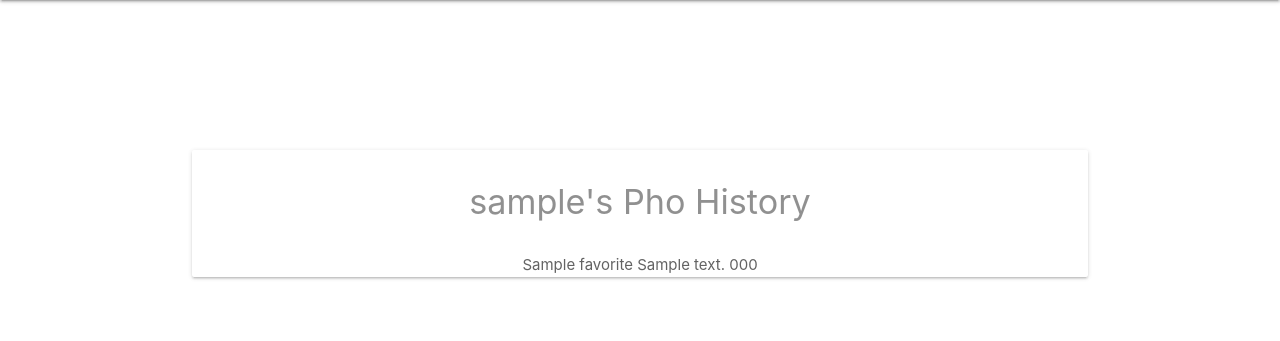
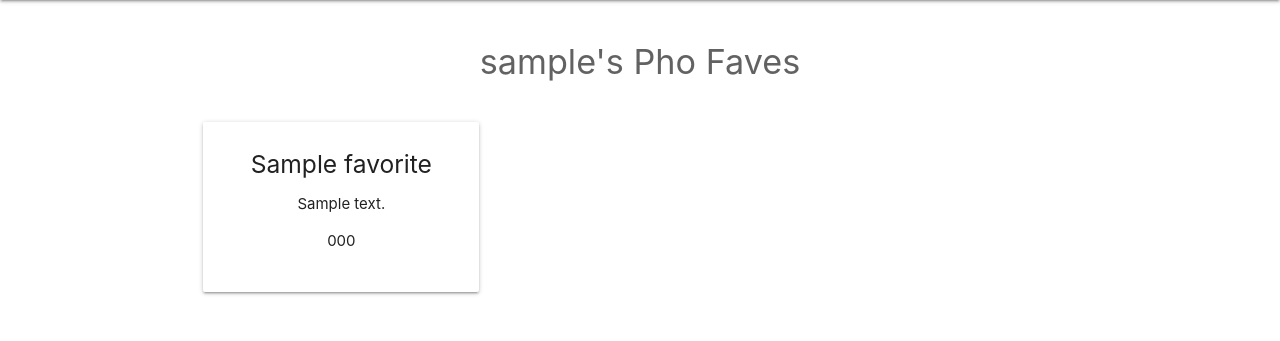
Before and after one commit to audreyandoy/phofinder, a Node server app: template views/profile.ejs in a window 1280 px wide. Shown: the part 64-405 px from the top of the page. Run offline with Node 20, Linux system fonts and the light colour scheme; a user stored in the database is signed in; tables that the repository leaves empty hold one stand-in row (values such as "Sample post"); the template is opened without the code that fills it: most values are stand-ins (such as "Sample title", 1, 10 or a date in 2020); some libraries are stand-ins or nearby versions.

Commit message:
put phofavs in cards

```diff
--- a/views/profile.ejs
+++ b/views/profile.ejs
@@ -1,15 +1,22 @@
-<div class="middle">
-  <div class="card">
-    <div class="title">
-      <h4><%= currentUser.username %>'s Pho History</h4>
+    <div class="col s12 m6 title">
+      <h4><%= currentUser.username %>'s Pho Faves</h4>
     </div>
 
     <ul>
-      <% favorites.forEach(function(business) { %>
-       <div class="col s4 m4"><%= business.restName %> <%= business.address %> <%= business.phone %></div>
+      <div class="row">
+        <% favorites.forEach(function(business) { %>
+         <div class="col s4 m4">
+           <li>
+             <div class="card-panel white">
+               <h5><%= business.restName %></h5>
+                <p><%= business.address %></p>
+                <p><%= business.phone %></p>
+             </div>
+           </li>
+         </div>
 
 
-      <% });%>
+        <% });%>
+
+      </div>
     </ul>
-  </div>
-</div>
```
